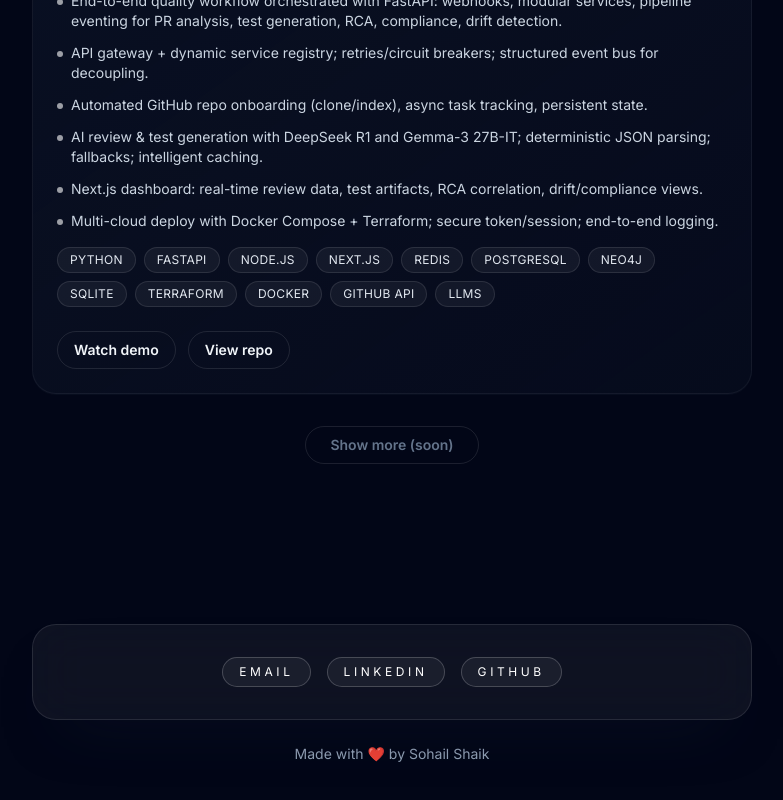
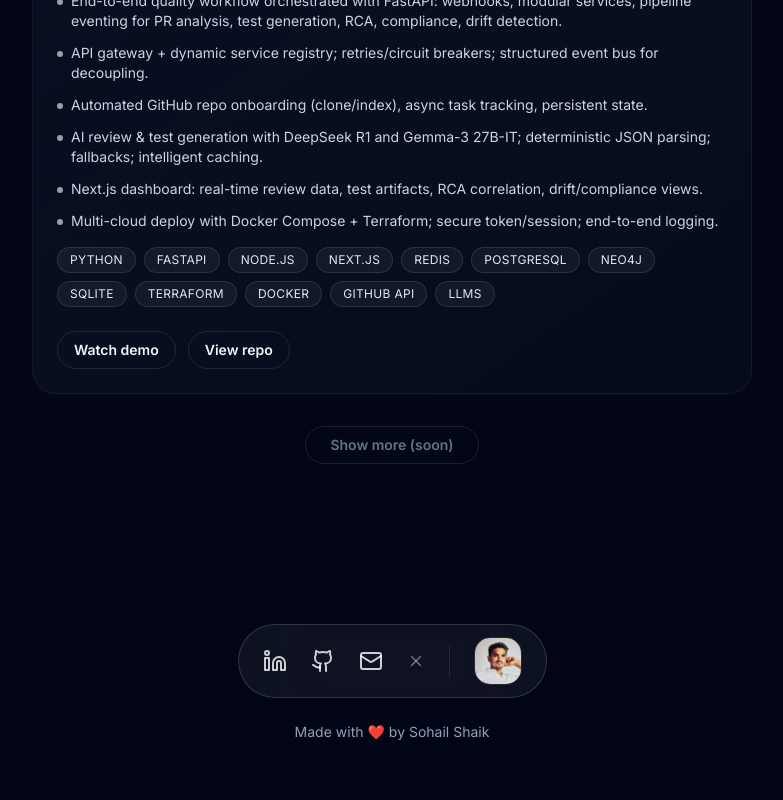
Before and after one commit to Sohail-9/my-portfolio, a Next.js app: page / in a window 1280 px wide. Shown: the part 3523-4323 px from the top of the page, without its empty margins (248-1031 px from the left). Built offline with nearby package versions, Linux system fonts and the light colour scheme.

Commit message:
add glass effect

```diff
--- a/components/footer.tsx
+++ b/components/footer.tsx
@@ -1,30 +1,44 @@
+import Image from "next/image";
+import { LuGithub, LuLinkedin, LuMail, LuX } from "react-icons/lu";
 import { footer } from "@/lib/content";
 import { links } from "@/lib/links";
 
-const socials = [
-  { label: "Email", href: `mailto:${links.email}` },
-  { label: "LinkedIn", href: links.linkedin },
-  { label: "GitHub", href: links.github }
+const items = [
+  { label: "LinkedIn", href: links.linkedin, icon: LuLinkedin },
+  { label: "GitHub", href: links.github, icon: LuGithub },
+  { label: "Contact", href: `mailto:${links.email}`, icon: LuMail }
 ];
 
 export function Footer() {
   return (
     <footer className="relative py-16">
       <div className="absolute inset-x-0 bottom-0 -z-10 h-32 bg-gradient-to-t from-slate-900/80 to-transparent" aria-hidden />
-      <div className="mx-auto w-full max-w-3xl px-4 sm:px-6 space-y-6">
-        <div className="rounded-3xl border border-white/10 bg-white/5 px-6 py-8 text-center text-sm text-slate-200 shadow-card backdrop-blur-xl sm:text-left">
-          <div className="flex flex-wrap items-center justify-center gap-4 text-xs uppercase tracking-[0.3em] text-white/70 sm:justify-center">
-            {socials.map((item) => (
+      <div className="mx-auto w-full max-w-3xl space-y-6 px-4 sm:px-6">
+        <div className="flex items-center justify-center">
+          <div className="flex items-center gap-6 rounded-full border border-white/15 bg-white/5 px-6 py-3 shadow-card backdrop-blur-3xl">
+            {items.map(({ label, href, icon: Icon }) => (
               <a
-                key={item.label}
-                href={item.href}
-                target={item.href.startsWith("http") ? "_blank" : undefined}
-                rel={item.href.startsWith("http") ? "noreferrer noopener" : undefined}
-                className="rounded-full border border-white/20 bg-white/5 px-4 py-1.5 text-white transition hover:border-accent/60 hover:bg-white/10"
+                key={label}
+                href={href}
+                target={href.startsWith("http") ? "_blank" : undefined}
+                rel={href.startsWith("http") ? "noreferrer noopener" : undefined}
+                aria-label={label}
+                className="text-2xl text-white/80 transition hover:text-accent"
               >
-                {item.label}
+                <Icon />
               </a>
             ))}
+            <LuX className="text-lg text-white/40" aria-hidden />
+            <span className="h-8 w-px bg-white/10" aria-hidden />
+            <div className="h-12 w-12 overflow-hidden rounded-2xl border border-white/10">
+              <Image
+                src="/sohail.jpeg"
+                alt="Portrait of Sohail Shaik"
+                width={48}
+                height={48}
+                className="h-full w-full object-cover"
+              />
+            </div>
           </div>
         </div>
         <p className="text-center text-sm text-slate-400">{footer.text}</p>
--- a/package.json
+++ b/package.json
@@ -12,7 +12,8 @@
     "framer-motion": "^12.23.24",
     "next": "^16.0.1",
     "react": "^19.2.0",
-    "react-dom": "^19.2.0"
+    "react-dom": "^19.2.0",
+    "react-icons": "^5.5.0"
   },
   "devDependencies": {
     "@types/node": "^24.10.0",
```
Also changed, not shown: 1 other file (tests, documents, lock files or other folders).
